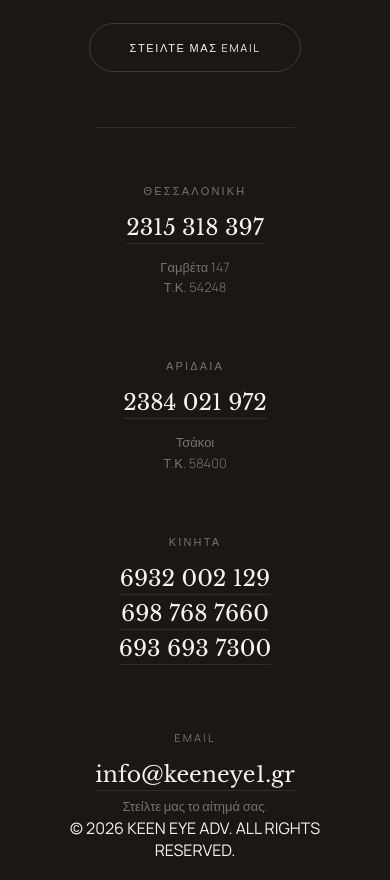
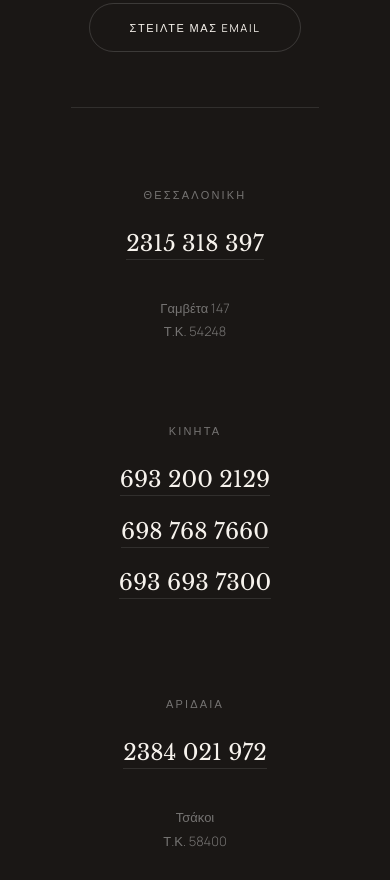
Before and after one commit to dimitrisdervas/keeneye, a website: page index.html in a window 390 px wide. Shown: the part 2791-3671 px from the top of the page. Drawn offline with nearby package versions, Linux system fonts and the light colour scheme.

Commit message:
Refactor styles: Remove minified CSS, update contact section aesthetics, and enhance layout responsiveness

```diff
--- a/index.html
+++ b/index.html
@@ -287,10 +287,7 @@
       }
     }
   </style>
-  <link rel="preload" href="./style.min.css?v=1.6" as="style" onload="this.onload=null;this.rel='stylesheet'">
-  <noscript>
-    <link rel="stylesheet" href="./style.min.css?v=1.6">
-  </noscript>
+  <link rel="stylesheet" href="./style.css">
 </head>
 
 <body class="js-loading">
@@ -332,7 +329,7 @@
           <a href="tel:+302315318397" class="mob-footer-val">2315 318 397 (Θεσ/νίκη)</a>
           <a href="tel:+302384021972" class="mob-footer-val">2384 021 972 (Αριδαία)</a>
           <div style="font-size:13px; color:rgba(0,0,0,0.6); margin-top:6px; font-weight:600">Κινητά</div>
-          <a href="tel:+306932002129" class="mob-footer-val">6932 002 129</a>
+          <a href="tel:+306932002129" class="mob-footer-val">693 200 2129</a>
           <a href="tel:+306987687660" class="mob-footer-val">698 768 7660</a>
           <a href="tel:+306936937300" class="mob-footer-val">693 693 7300</a>
           <a href="mailto:info@keeneye1.gr" class="mob-footer-val" style="margin-top:8px">info@keeneye1.gr</a>
@@ -598,15 +595,15 @@
         <div class="c-sub">Γαμβέτα 147<br>Τ.Κ. 54248</div>
       </div>
       <div>
+        <div class="c-label">Κινητά</div>
+        <div class="c-val"><a href="tel:+306932002129">693 200 2129</a></div>
+        <div class="c-val"><a href="tel:+306987687660">698 768 7660</a></div>
+        <div class="c-val"><a href="tel:+306936937300">693 693 7300</a></div>
+      </div>
+      <div>
         <div class="c-label">Αριδαία</div>
         <div class="c-val"><a href="tel:+302384021972">2384 021 972</a></div>
         <div class="c-sub">Τσάκοι<br>Τ.Κ. 58400</div>
-      </div>
-      <div>
-        <div class="c-label">Κινητά</div>
-        <div class="c-val"><a href="tel:+306932002129">6932 002 129</a></div>
-        <div class="c-val"><a href="tel:+306987687660">698 768 7660</a></div>
-        <div class="c-val"><a href="tel:+306936937300">693 693 7300</a></div>
       </div>
       <div class="c-email-item">
         <div class="c-label">Email</div>
@@ -789,6 +786,7 @@
       });
     });
 </script>
+
 </body>
 
 </html>
--- a/style.css
+++ b/style.css
@@ -720,7 +720,7 @@
 
 /* --- CONTACT SECTION (Updated Aesthetics) --- */
 .contact {
-  padding: 80px 40px;
+  padding: 80px 40px 0;
   background: var(--ink);
   color: #F7F3ED;
   text-align: center;
@@ -728,9 +728,16 @@
   flex-direction: column;
   align-items: center;
   position: relative;
+  /* center content vertically within the contact block */
+  justify-content: center;
+  /* make the contact block at least one viewport tall */
+  min-height: 100vh;
+  max-height: none;
+  overflow: visible;
+  padding-bottom: 0;
 }
 
-@media(min-width:768px) { .contact { padding: 100px 80px; } }
+@media(min-width:768px) { .contact { padding: 100px 80px 0; min-height: 100vh; } }
 
 .contact h2 {
   font-family: var(--serif);
@@ -768,24 +775,42 @@
 .c-info-grid {
   display: grid;
   grid-template-columns: 1fr;
-  gap: 60px;
+  gap: 32px;
   max-width: 800px;
   margin: 0 auto;
   border-top: 1px solid rgba(255, 255, 255, 0.1);
   padding-top: 55px;
+  padding-bottom: 0px;
+}
+
+.c-info-grid > div {
+  padding: 24px;
+  display: flex;
+  flex-direction: column;
+  align-items: center;
+  text-align: center;
 }
 
 @media(min-width:640px) {
   .c-info-grid { grid-template-columns: 1fr 1fr; }
-  .c-email-item { grid-column: span 2; text-align: center; margin-top: -10px; }
+  .c-email-item { grid-column: span 2; text-align: center; margin-top: 60px; display:flex; flex-direction:column; align-items:center; }
 }
+
+@media(min-width:960px) {
+  .c-info-grid { grid-template-columns: repeat(3, 1fr); max-width: 1200px; gap: 32px; }
+  .c-email-item { grid-column: 1 / -1; margin-top: 80px; padding: 40px 24px !important; }
+}
+
+/* Ensure email block is centered on all widths */
+.c-email-item { text-align: center; }
 
 .c-label {
   font-size: 11px;
   letter-spacing: .2em;
   text-transform: uppercase;
   color: rgba(255, 255, 255, 0.4);
-  margin-bottom: 16px;
+  margin-bottom: 24px;
+  font-weight: 500;
 }
 
 .c-val {
@@ -793,7 +818,8 @@
   font-size: 22px;
   font-weight: 400;
   color: #F7F3ED;
-  margin-bottom: 8px;
+  margin-bottom: 16px;
+  line-height: 1.6;
 }
 
 .c-val a { color: #F7F3ED; text-decoration: none; transition: all .3s ease; border-bottom: 1px solid rgba(255,255,255,0.1); padding-bottom: 2px; }
@@ -802,13 +828,17 @@
 .c-sub {
   font-size: 13px;
   color: rgba(255, 255, 255, 0.4);
-  margin-top: 16px;
+  margin-top: 20px;
   font-weight: 300;
-  line-height: 1.6;
+  line-height: 1.8;
 }
 
 .c-copy {
-  margin-top: 40px;
+  position: absolute;
+  bottom: 0;
+  left: 0;
+  right: 0;
+  text-align: center;
   font-size: 12px;
   color: rgba(247,243,237,0.6);
   letter-spacing: .06em;
```
Also changed, not shown: public/style.min.css (deleted), style.min.css (deleted).
